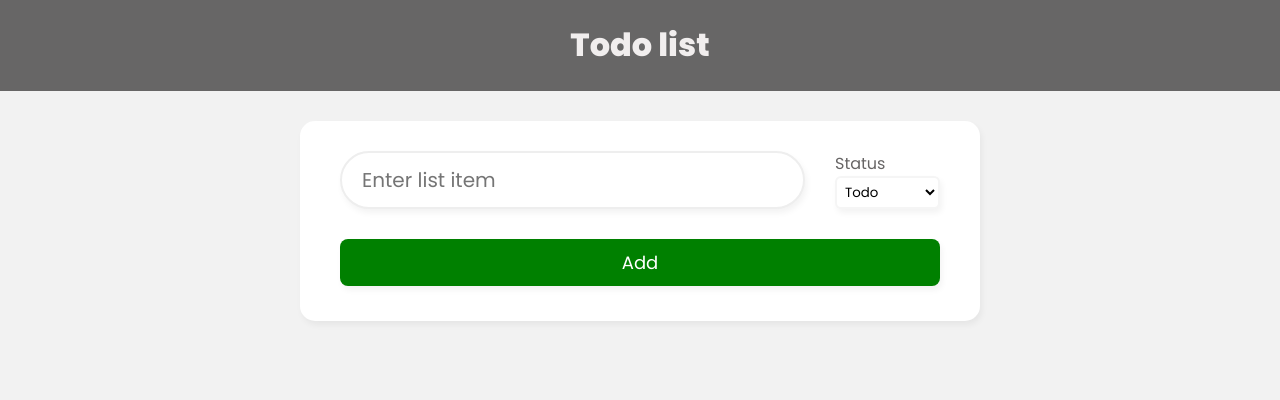
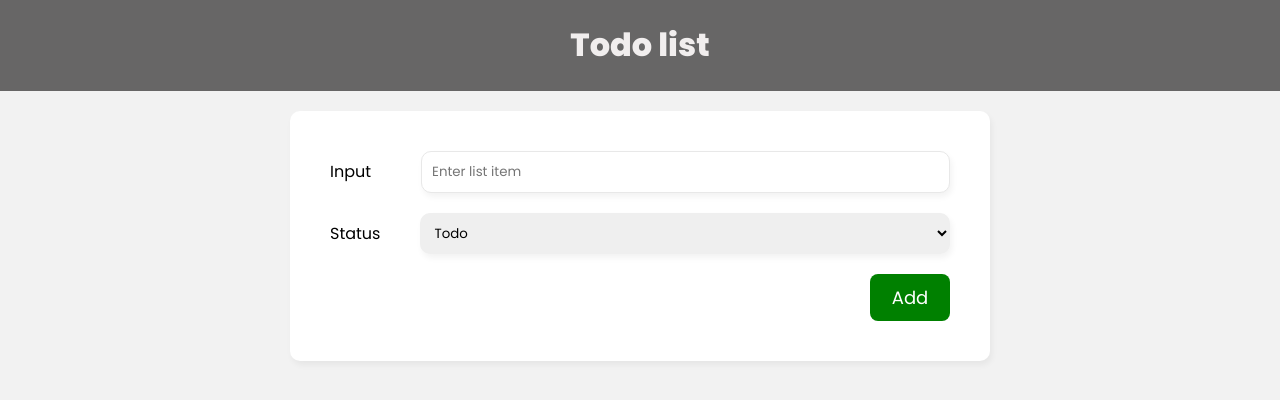
Before and after one commit to Akshaytr31/todo-list, a Vue app: page / in a window 1280 px wide. Shown: the top 400 px of the page. Built offline with nearby package versions, Linux system fonts and the light colour scheme.

Commit message:
style:change styles

```diff
--- a/src/components/InputForm.vue
+++ b/src/components/InputForm.vue
@@ -1,9 +1,12 @@
 <template>
   <div class="main-container">
-    <form @submit.prevent="addTodo" class="from-input">
+    <form @submit.prevent="addTodo" class="form-input">
       <div class="container">
-        <input type="text" placeholder="Enter list item" v-model="newTask" />
-        <div class="select-box">
+        <div class="input-container">
+          <label for="">Input</label>
+          <input type="text" placeholder="Enter list item" v-model="newTask" />
+        </div>
+        <div class="input-container">
           <label for="type">Status</label>
           <select name="type" id="type" v-model="form.type" class="select">
             <option value="todo">Todo</option>
@@ -12,7 +15,9 @@
           </select>
         </div>
       </div>
-      <BaseButtons variant="primary" text="Add" />
+      <div class="button-container">
+        <BaseButtons variant="primary" text="Add" />
+      </div>
     </form>
   </div>
 </template>
@@ -30,7 +35,7 @@ const newTask = ref("");
 
 const addTodo = () => {
   if (newTask.value.length > 0) {
-    listStore.getTodoList({ title: newTask.value });
+    listStore.setTodoList({ title: newTask.value });
     newTask.value = "";
   }
   return { addTodo, newTask, form };
@@ -38,82 +43,68 @@ const addTodo = () => {
 </script>
 
 <style lang="scss" scoped>
-.main-container {
+.primary{
+  padding-inline: 40px;
+  max-width: 60px;
+  display: flex;
+  justify-content: center;
+  float: left;
+}
+.main-container{
+  margin: 20px auto;
+  color: #000;
+  padding: 40px 0;
   background: #fff;
-  padding: 20px 40px;
-  max-width: 600px;
-  margin: 30px auto 0 auto;
-  border-radius: 15px;
-  box-shadow: 2px 4px 6px rgba(0, 0, 0, 0.05);
+  max-width: 700px;
+  border-radius: 10px;
+  box-shadow: 2px 4px 6px rgba(0,0,0,0.05);
+}
+.form-input{
   display: flex;
   flex-direction: column;
-  align-items: center;
-  gap: 10px;
-  height: 160px;
+  gap: 20px;
 }
-.container {
-  display: flex;
-  gap: 30px;
-}
-.from-input {
+.container{
   display: flex;
   flex-direction: column;
-  gap: 30px;
-  justify-content: space-between;
+  gap: 20px;
+}
+.input-container{
+  color: black;
+  display: flex;
+  align-items: center;
+  padding-inline: 40px;
+  gap: 50px;
+}
+.input-container:last-child{
+  gap: 40px;
+}
+.button-container{
+  display: flex;
+  justify-content: flex-end;
+  padding-inline: 40px;
+}
+
+input{
+  padding: 10px;
+  border-radius: 10px;
+  border: none;
+  box-shadow: 2px 4px 6px rgba(0,0,0,0.05);
   width: 100%;
+  border: 1px solid rgb(232, 232, 232);
+
 }
-.select {
-  border: 2px solid rgb(245, 245, 245);
-  background: #fff;
-  max-width: 300px;
-  border-radius: 6px;
-  box-shadow: 2px 4px 6px rgba(0, 0, 0, 0.05);
-  padding: 4px;
+input:focus{
+  outline-color: rgb(179, 204, 179);
 }
-.select:focus {
-  outline: none;
+select{
+ width: 100%;
+ box-shadow: 2px 4px 6px rgba(0,0,0,0.05);
+ border: none;
+ padding: 10px;
+ border-radius:10px ;
 }
-input::placeholder {
-  font-size: 20px;
-}
-.select-box {
-  background: #fff;
-  display: flex;
-  // padding-inline: 30px;
-  flex-direction: column;
-  color: #676565;
-}
-form {
-  display: flex;
-  max-width: 600px;
-  background: #fff;
-  height: 59px;
-  // padding-inline: 30px;
-  margin: 10px auto;
-  border-radius: 5px;
-}
-input {
-  outline: none;
-  border: 2px rgb(238, 238, 238) solid;
-  width: 100%;
-  border-radius: 50px;
-  padding: 20px 20px 13px 20px;
-  box-shadow: 2px 4px 6px rgba(0, 0, 0, 0.05);
-}
-button {
-  height: 63px;
-  display: flex;
-  justify-content: center;
-  align-items: center;
-  color: #fff;
-  border: 0;
-  padding-inline: 20px;
-  background: blue;
-  font-size: 40px;
-  box-shadow: 2px 4px 6px rgba(0, 0, 0, 0.05);
-}
-.select option {
-  background: rgb(255, 255, 255);
-  border: none;
+select:focus{
+  outline-color: rgb(179, 204, 179);
 }
 </style>
```
